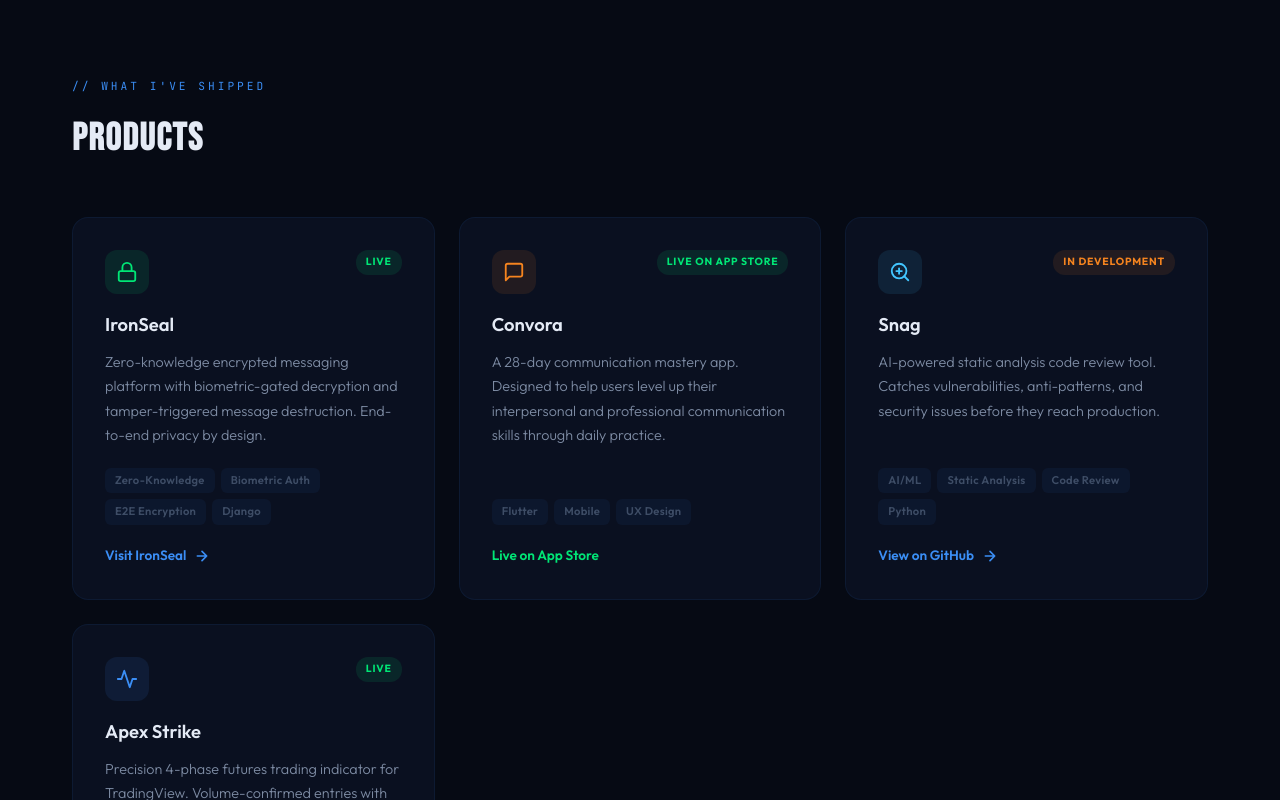
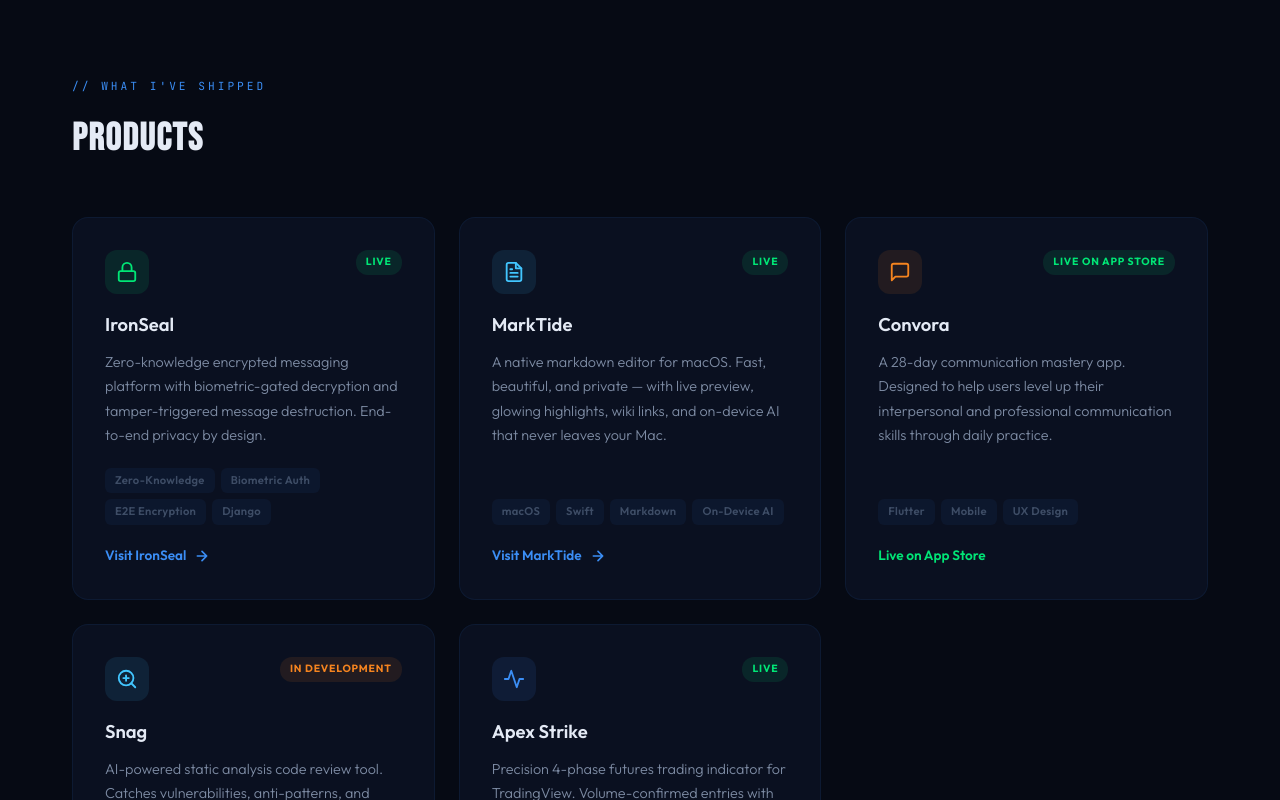
Before and after one commit to gabrielstonedelza/ConnectDevs, a Next.js app: page /profile in a window 1280 px wide. Shown: the part 1386-2186 px from the top of the page. Built offline with nearby package versions, Linux system fonts and the light colour scheme.

Commit message:
Connectdevs - updated developer tools tab

```diff
--- a/app/profile/page.tsx
+++ b/app/profile/page.tsx
@@ -140,7 +140,7 @@
               </div>
               <h3 className={styles.skillCategoryTitle}>Frameworks & Languages</h3>
               <div className={styles.skillTags}>
-                {["Next.js", "Django", "Flutter", "React", "TypeScript", "Python", "Dart"].map((s) => (
+                {["Next.js", "Django", "Flutter", "Swift", "React", "TypeScript", "Python", "Dart"].map((s) => (
                   <span key={s} className={styles.skillTag}>{s}</span>
                 ))}
               </div>
@@ -233,6 +233,44 @@
                 className={styles.projectLink}
               >
                 Visit IronSeal
+                <svg width="16" height="16" viewBox="0 0 24 24" fill="none" stroke="currentColor" strokeWidth="2.5" strokeLinecap="round" strokeLinejoin="round">
+                  <path d="M5 12h14M12 5l7 7-7 7" />
+                </svg>
+              </a>
+            </div>
+
+            {/* MarkTide */}
+            <div className={styles.projectCard}>
+              <div className={styles.projectHeader}>
+                <div className={styles.projectIconCyan}>
+                  <svg width="22" height="22" viewBox="0 0 24 24" fill="none" stroke="currentColor" strokeWidth="2" strokeLinecap="round" strokeLinejoin="round">
+                    <path d="M14 2H6a2 2 0 00-2 2v16a2 2 0 002 2h12a2 2 0 002-2V8z" />
+                    <polyline points="14 2 14 8 20 8" />
+                    <line x1="16" y1="13" x2="8" y2="13" />
+                    <line x1="16" y1="17" x2="8" y2="17" />
+                    <polyline points="10 9 9 9 8 9" />
+                  </svg>
+                </div>
+                <span className={styles.projectBadgeLive}>Live</span>
+              </div>
+              <h3 className={styles.projectTitle}>MarkTide</h3>
+              <p className={styles.projectDesc}>
+                A native markdown editor for macOS. Fast, beautiful, and
+                private — with live preview, glowing highlights, wiki links,
+                and on-device AI that never leaves your Mac.
+              </p>
+              <div className={styles.projectTech}>
+                {["macOS", "Swift", "Markdown", "On-Device AI"].map((t) => (
+                  <span key={t} className={styles.projectTechTag}>{t}</span>
+                ))}
+              </div>
+              <a
+                href="https://marktide.app"
+                target="_blank"
+                rel="noopener noreferrer"
+                className={styles.projectLink}
+              >
+                Visit MarkTide
                 <svg width="16" height="16" viewBox="0 0 24 24" fill="none" stroke="currentColor" strokeWidth="2.5" strokeLinecap="round" strokeLinejoin="round">
                   <path d="M5 12h14M12 5l7 7-7 7" />
                 </svg>
```
Also changed, not shown: app/page.tsx (+12 -8 lines).
